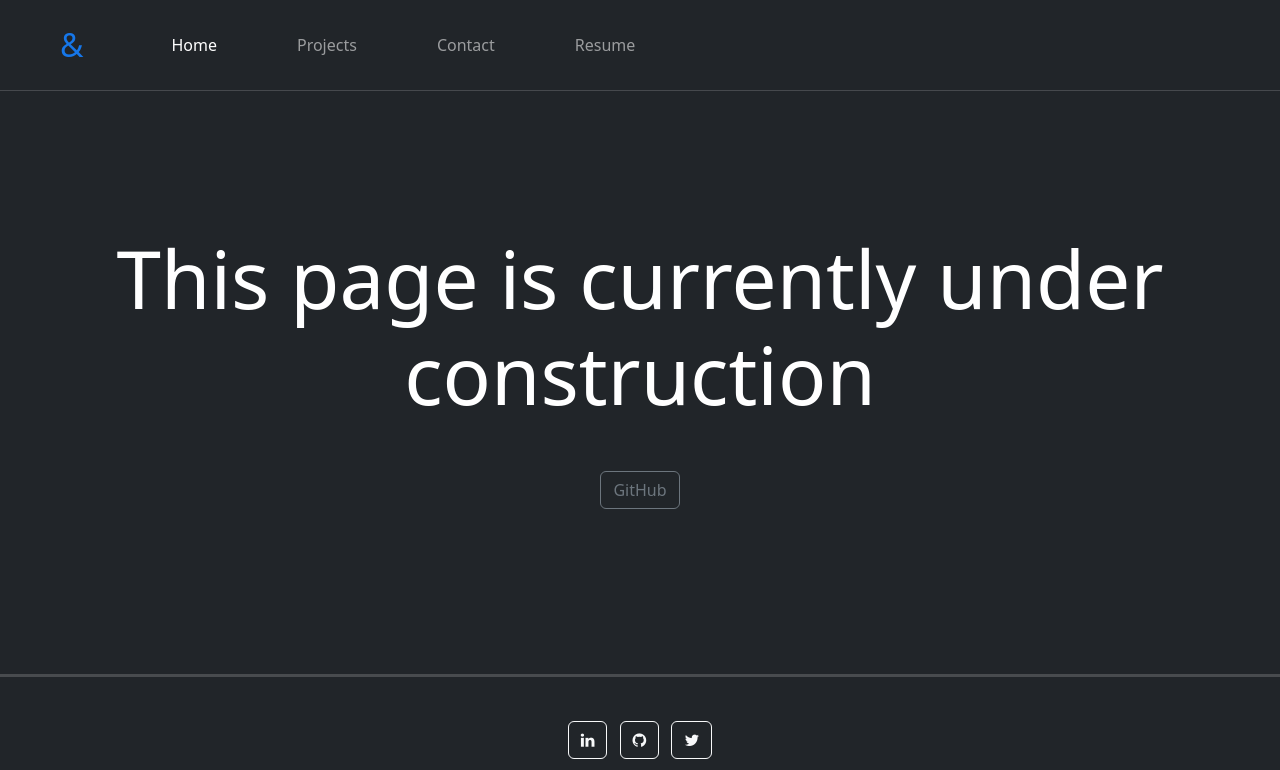
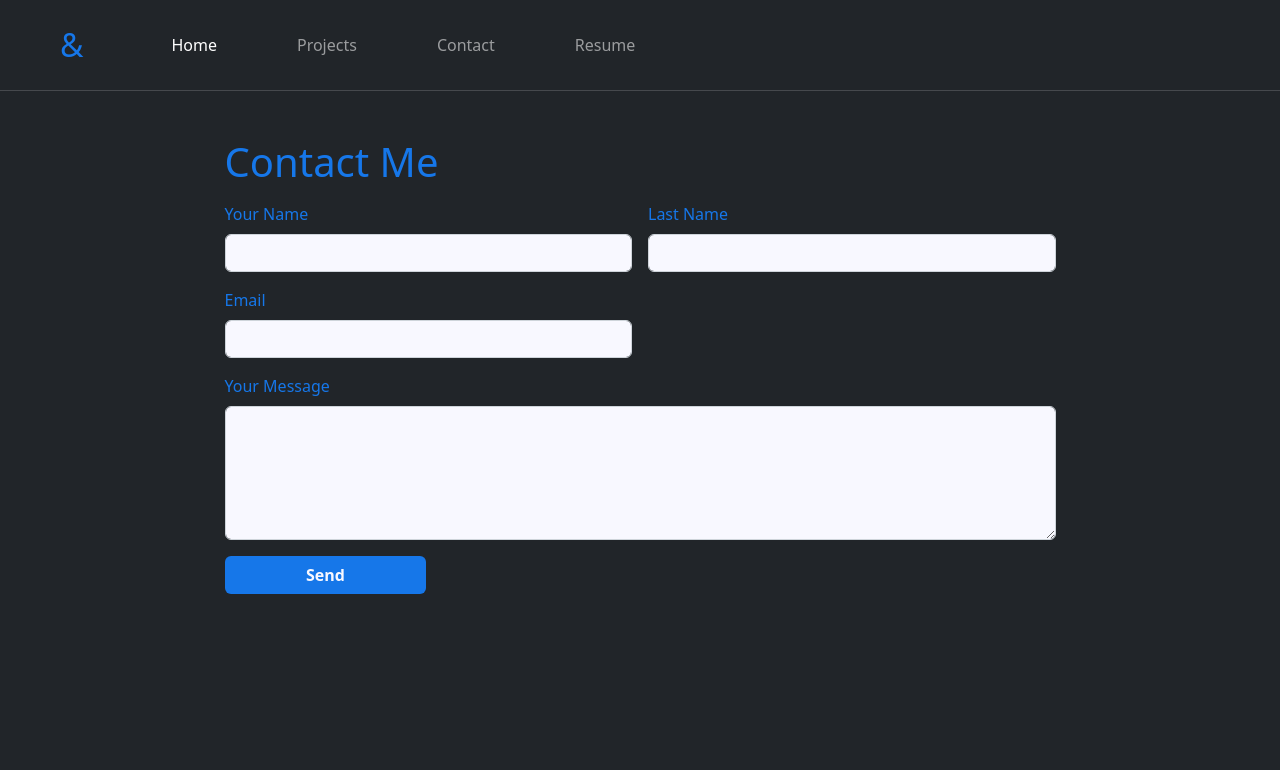
Before and after one commit to JosephManni/website-2022, a plain HTML site: page pages/contact.html in a window 1280 px wide. Shown: the top 770 px of the page. Drawn offline with nearby package versions, Linux system fonts and the light colour scheme.

Commit message:
added contact form functionality

```diff
--- a/pages/contact.html
+++ b/pages/contact.html
@@ -7,7 +7,7 @@
     <title>Joseph Manni - Software Engineer</title>
     <script src="/assets/js/script.js" async></script>
 
-    <link href="/assets/css/style.css" rel="stylesheet">
+    <!-- <link href="/assets/css/style.css" rel="stylesheet"> -->
     <link rel="stylesheet" href="https://cdnjs.cloudflare.com/ajax/libs/font-awesome/4.7.0/css/font-awesome.min.css">
     <!-- CSS only -->
     <link href="https://cdn.jsdelivr.net/npm/bootstrap@5.2.1/dist/css/bootstrap.min.css" rel="stylesheet"
@@ -47,8 +47,8 @@
   </nav>
 
     <!-- Intro -->
-  <div id="home" class="p-1 text-center bg-image bg-dark" style="height: 71vh;">
-    <!-- leftside -->
+  <!-- <div id="home" class="p-1 text-center bg-image bg-dark" style="height: 71vh;">
+
     <div class="d-flex justify-content-center align-items-center h-100">
         <div style="color: white">
             <p class="display-1">This page is currently under construction</p><br>
@@ -56,7 +56,44 @@
         </div>
 
       </div>
+  </div> -->
+<div style="height: 100vw;">
+  <div class="container my-5" style="color: #1677e9;">
+    <div class="row justify-content-center">
+      <div class="col-lg-9">
+        <h1 class="mb-3">Contact Me</h1>
+        <form action="/pages/contact-resolve.php" method="post">
+          <div class="row g-3">
+            <div class="col-md-6">
+              <label for="your-name" class="form-label">Your Name</label>
+              <input type="text" class="form-control" id="your-name" name="firstname" required style="background-color: ghostwhite">
+            </div>
+            <div class="col-md-6">
+              <label for="your-surname" class="form-label">Last Name</label>
+              <input type="text" class="form-control" id="your-surname" name="lastname" required style="background-color: ghostwhite">
+            </div>
+            <div class="col-md-6">
+              <label for="your-email" class="form-label">Email</label>
+              <input type="email" class="form-control" id="your-email" name="email" required style="background-color: ghostwhite">
+            </div>
+            <div class="col-12">
+              <label for="your-message" class="form-label">Your Message</label>
+              <textarea class="form-control" id="your-message" name="message" rows="5" required style="background-color: ghostwhite"></textarea>
+            </div>
+            <div class="col-12">
+              <div class="row">
+                <div class="col-md-6">
+                  <button type="submit" class="btn w-50 fw-bold" style="color: ghostwhite; background-color: #1677e9;" >Send</button>
+                </div>
+              </div>
+            </div>
+          </div>
+        </form>
+      </div>
+    </div>
   </div>
+</div>
+
   <!-- Intro -->
   <hr style="border-top: 3px solid #bbb;">
   <div style="padding-bottom: 5rem;" class="bg-dark">
```
Also changed, not shown: 1 other file.
